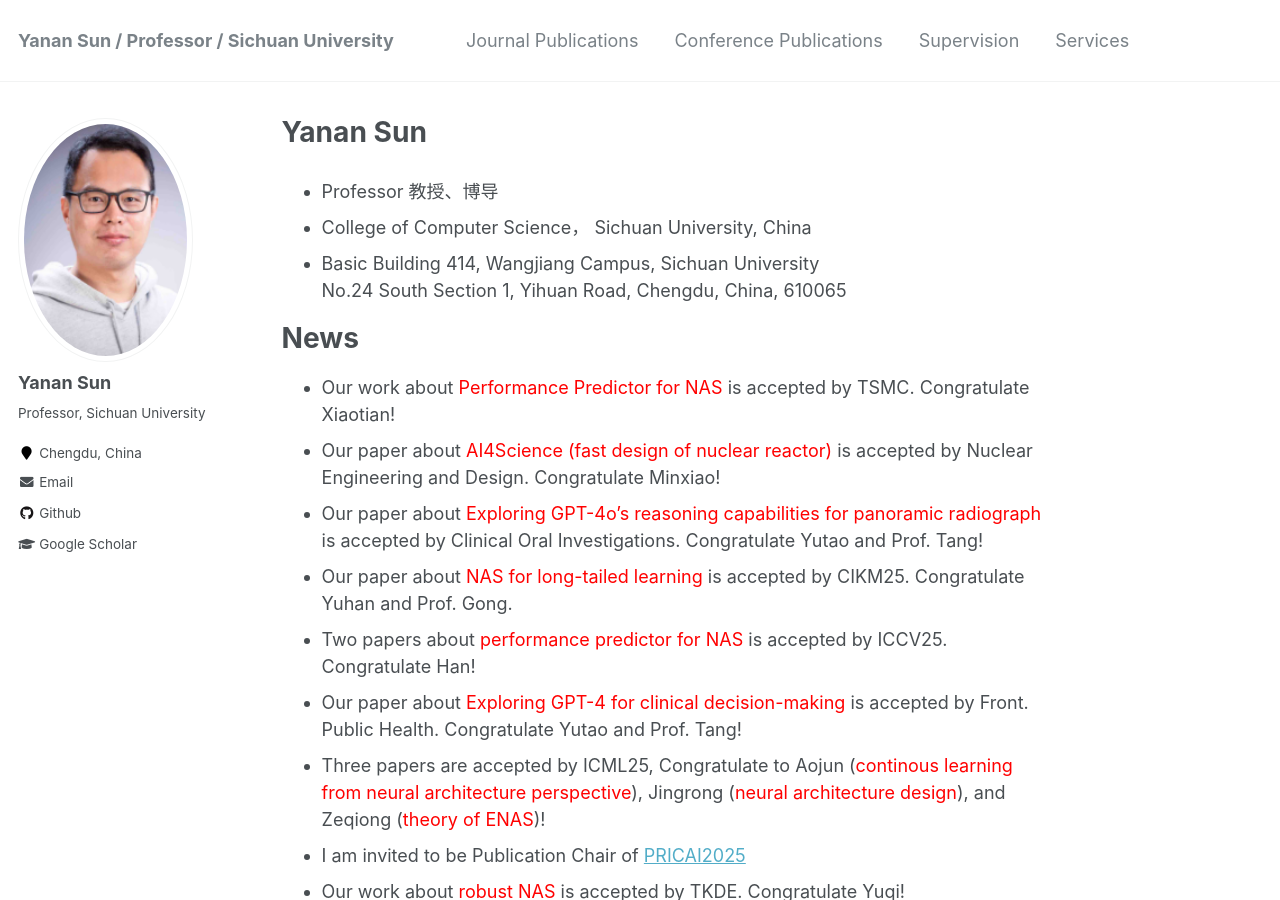
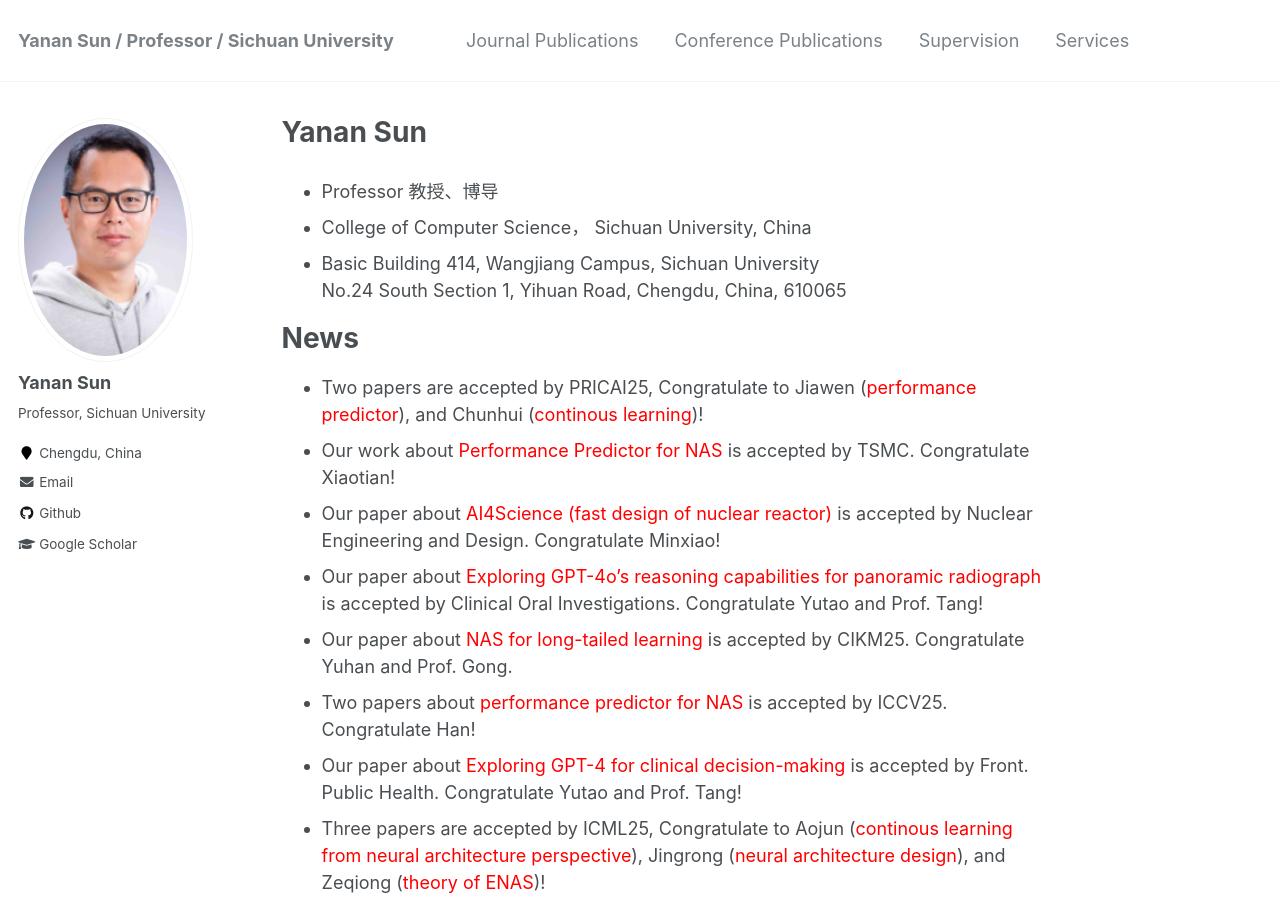
Before and after one commit to yn-sun/yn-sun.github.io, a Jekyll site: the page built from _pages/about.md, in a window 1280 px wide and 900 px high. Built offline with Jekyll 4.4.1, drawn with Linux system fonts in a browser that asks for light colours; comment, search, counter and statistics services are not loaded.

Commit message:
Update about.md

```diff
--- a/_pages/about.md
+++ b/_pages/about.md
@@ -15,6 +15,7 @@
 
 News
 ======
+* Two papers are accepted by PRICAI25, Congratulate to Jiawen (<span style="color: #FF0000">performance predictor</span>), and Chunhui (<span style="color: #FF0000">continous learning</span>)!
 * Our work about <span style="color: #FF0000">Performance Predictor for NAS</span> is accepted by TSMC. Congratulate Xiaotian!
 * Our paper about <span style="color: #FF0000">AI4Science (fast design of nuclear reactor)</span> is accepted by Nuclear Engineering and Design. Congratulate Minxiao!
 * Our paper about <span style="color: #FF0000">Exploring GPT-4o’s reasoning capabilities for panoramic radiograph</span> is accepted by Clinical Oral Investigations. Congratulate Yutao and Prof. Tang!
```
